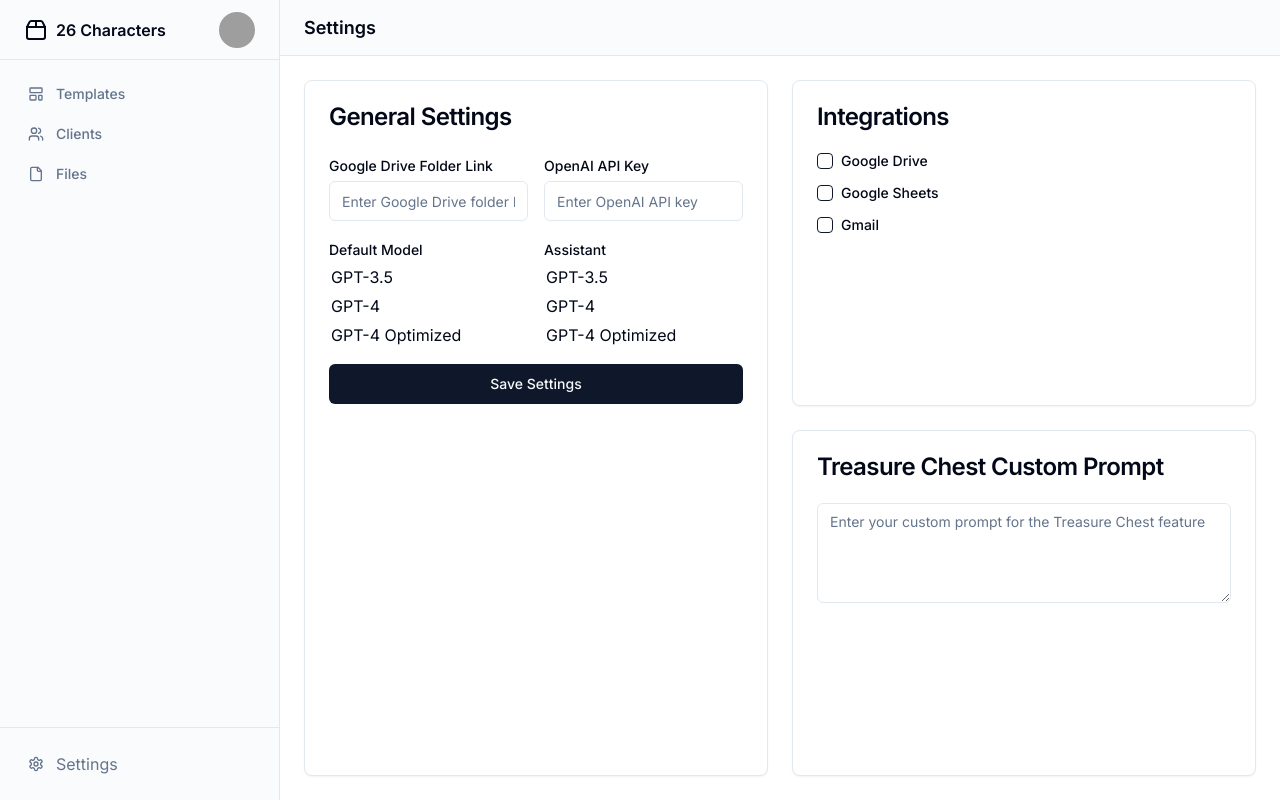
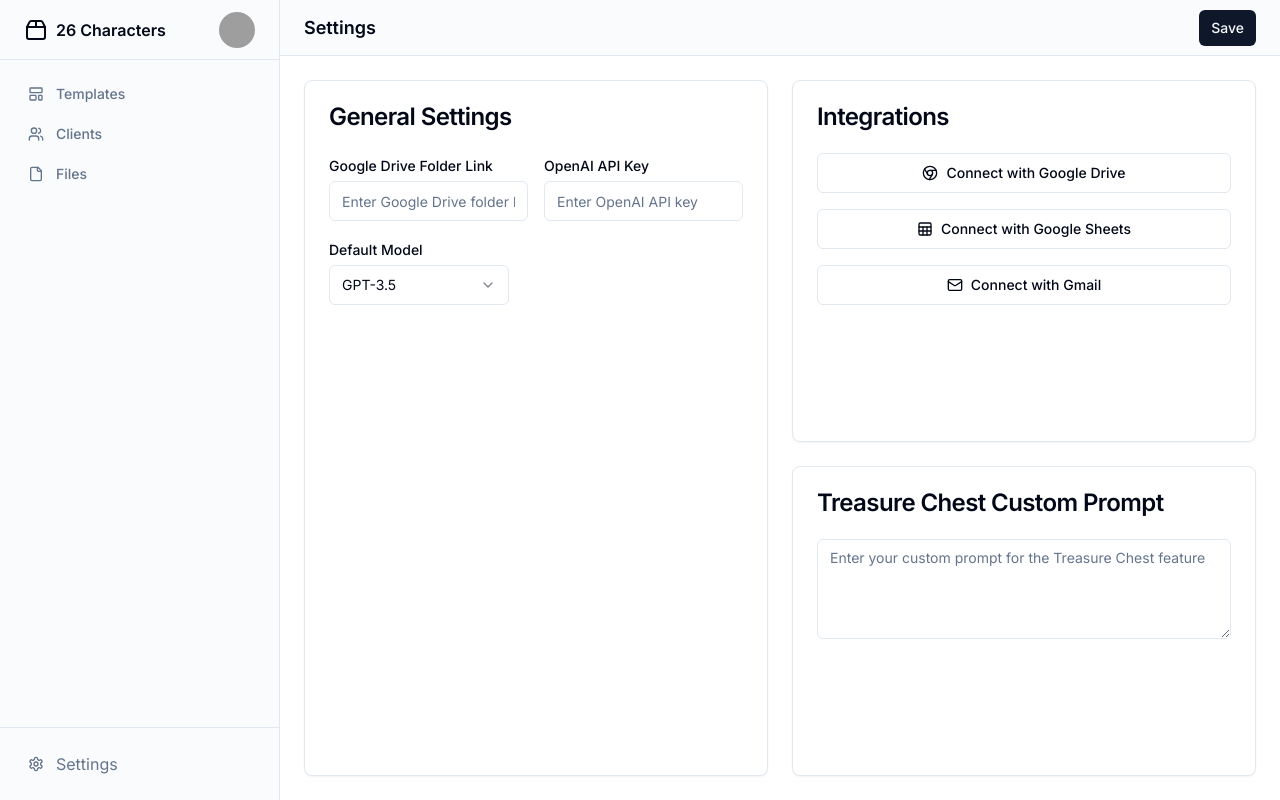
Before and after one commit to lezgoverci/26-characters-app, a Next.js app: page /settings in a window 1280 px wide. Built offline with nearby package versions, Linux system fonts and the light colour scheme; grey boxes are pictures that could not be loaded.

Commit message:
fixes settings integration buttons

```diff
--- a/app/(authenticated)/settings/page.tsx
+++ b/app/(authenticated)/settings/page.tsx
@@ -13,9 +13,17 @@ import { Avatar, AvatarImage, AvatarFallback } from "@/components/ui/avatar"
 import { Card, CardHeader, CardTitle, CardContent } from "@/components/ui/card"
 import { Label } from "@/components/ui/label"
 import { Input } from "@/components/ui/input"
-import { Select } from "@/components/ui/select"
+
 import { Checkbox } from "@/components/ui/checkbox"
 import { Textarea } from "@/components/ui/textarea"
+import {
+    Select,
+    SelectContent,
+    SelectItem,
+    SelectTrigger,
+    SelectValue,
+  } from "@/components/ui/select"
+
 
 export default function Component() {
   const [search, setSearch] = useState("")
@@ -73,6 +81,11 @@ export default function Component() {
       <div className="flex flex-col flex-1">
         <header className="flex h-14 items-center justify-between border-b bg-muted/40 px-4 md:px-6">
           <h1 className="text-lg font-semibold">Settings</h1>
+          <div className="flex items-center gap-2">
+
+            <Button size="sm">Save</Button>
+
+          </div>
         </header>
         <main className="flex-1 overflow-auto p-4 md:p-6 md:grid md:grid-cols-2 md:gap-6">
           <div className="grid gap-6">
@@ -105,24 +118,31 @@ export default function Component() {
                   <div className="grid grid-cols-1 gap-4 md:grid-cols-2">
                     <div className="space-y-1">
                       <Label htmlFor="default-model">Default Model</Label>
-                      <Select id="default-model" value={defaultModel} onValueChange={handleDefaultModelChange}>
-                        <option value="gpt-3.5">GPT-3.5</option>
-                        <option value="gpt-4">GPT-4</option>
-                        <option value="gpt-4-optimized">GPT-4 Optimized</option>
-                      </Select>
+
+                      <Select  id="default-model" value={defaultModel} onValueChange={handleDefaultModelChange}>
+                        <SelectTrigger className="w-[180px]">
+                            <SelectValue placeholder="Theme" />
+                        </SelectTrigger>
+                        <SelectContent>
+                            <SelectItem value="gpt-3.5">GPT-3.5</SelectItem>
+                            <SelectItem value="gpt-4">GPT-4</SelectItem>
+                            <SelectItem value="gpt-4-o">GPT-4o</SelectItem>
+                        </SelectContent>
+                        </Select>
+
                     </div>
-                    <div className="space-y-1">
+                    {/* <div className="space-y-1">
                       <Label htmlFor="assistant">Assistant</Label>
                       <Select id="assistant" value={assistant} onValueChange={handleAssistantChange}>
                         <option value="gpt-3.5">GPT-3.5</option>
                         <option value="gpt-4">GPT-4</option>
                         <option value="gpt-4-optimized">GPT-4 Optimized</option>
                       </Select>
-                    </div>
+                    </div> */}
                   </div>
-                  <Button type="submit" className="w-full">
+                  {/* <Button type="submit" className="w-full">
                     Save Settings
-                  </Button>
+                  </Button> */}
                 </form>
               </CardContent>
             </Card>
@@ -134,30 +154,18 @@ export default function Component() {
               </CardHeader>
               <CardContent>
                 <div className="grid gap-4">
-                  <div className="flex items-center gap-2">
-                    <Checkbox
-                      id="google-drive-integration"
-                      checked={googleDriveIntegration}
-                      onCheckedChange={handleGoogleDriveIntegrationChange}
-                    />
-                    <Label htmlFor="google-drive-integration">Google Drive</Label>
-                  </div>
-                  <div className="flex items-center gap-2">
-                    <Checkbox
-                      id="google-sheets-integration"
-                      checked={googleSheetsIntegration}
-                      onCheckedChange={handleGoogleSheetsIntegrationChange}
-                    />
-                    <Label htmlFor="google-sheets-integration">Google Sheets</Label>
-                  </div>
-                  <div className="flex items-center gap-2">
-                    <Checkbox
-                      id="gmail-integration"
-                      checked={gmailIntegration}
-                      onCheckedChange={handleGmailIntegrationChange}
-                    />
-                    <Label htmlFor="gmail-integration">Gmail</Label>
-                  </div>
+                <Button variant="outline">
+                    <ChromeIcon className="mr-2 h-4 w-4" /> Connect with Google Drive
+                </Button>
+
+                <Button variant="outline">
+                    <SheetIcon className="mr-2 h-4 w-4" /> Connect with Google Sheets
+                </Button>
+
+
+                <Button variant="outline">
+                    <MailIcon className="mr-2 h-4 w-4" /> Connect with Gmail
+                </Button>
                 </div>
               </CardContent>
             </Card>
@@ -384,3 +392,70 @@ function UsersIcon(props) {
     </svg>
   )
 }
+
+function ChromeIcon(props) {
+    return (
+      <svg
+        {...props}
+        xmlns="http://www.w3.org/2000/svg"
+        width="24"
+        height="24"
+        viewBox="0 0 24 24"
+        fill="none"
+        stroke="currentColor"
+        strokeWidth="2"
+        strokeLinecap="round"
+        strokeLinejoin="round"
+      >
+        <circle cx="12" cy="12" r="10" />
+        <circle cx="12" cy="12" r="4" />
+        <line x1="21.17" x2="12" y1="8" y2="8" />
+        <line x1="3.95" x2="8.54" y1="6.06" y2="14" />
+        <line x1="10.88" x2="15.46" y1="21.94" y2="14" />
+      </svg>
+    )
+  }
+
+  function MailIcon(props) {
+    return (
+      <svg
+        {...props}
+        xmlns="http://www.w3.org/2000/svg"
+        width="24"
+        height="24"
+        viewBox="0 0 24 24"
+        fill="none"
+        stroke="currentColor"
+        strokeWidth="2"
+        strokeLinecap="round"
+        strokeLinejoin="round"
+      >
+        <rect width="20" height="16" x="2" y="4" rx="2" />
+        <path d="m22 7-8.97 5.7a1.94 1.94 0 0 1-2.06 0L2 7" />
+      </svg>
+    )
+  }
+
+
+function SheetIcon(props) {
+    return (
+      <svg
+        {...props}
+        xmlns="http://www.w3.org/2000/svg"
+        width="24"
+        height="24"
+        viewBox="0 0 24 24"
+        fill="none"
+        stroke="currentColor"
+        strokeWidth="2"
+        strokeLinecap="round"
+        strokeLinejoin="round"
+      >
+        <rect width="18" height="18" x="3" y="3" rx="2" ry="2" />
+        <line x1="3" x2="21" y1="9" y2="9" />
+        <line x1="3" x2="21" y1="15" y2="15" />
+        <line x1="9" x2="9" y1="9" y2="21" />
+        <line x1="15" x2="15" y1="9" y2="21" />
+      </svg>
+    )
+  }
```
